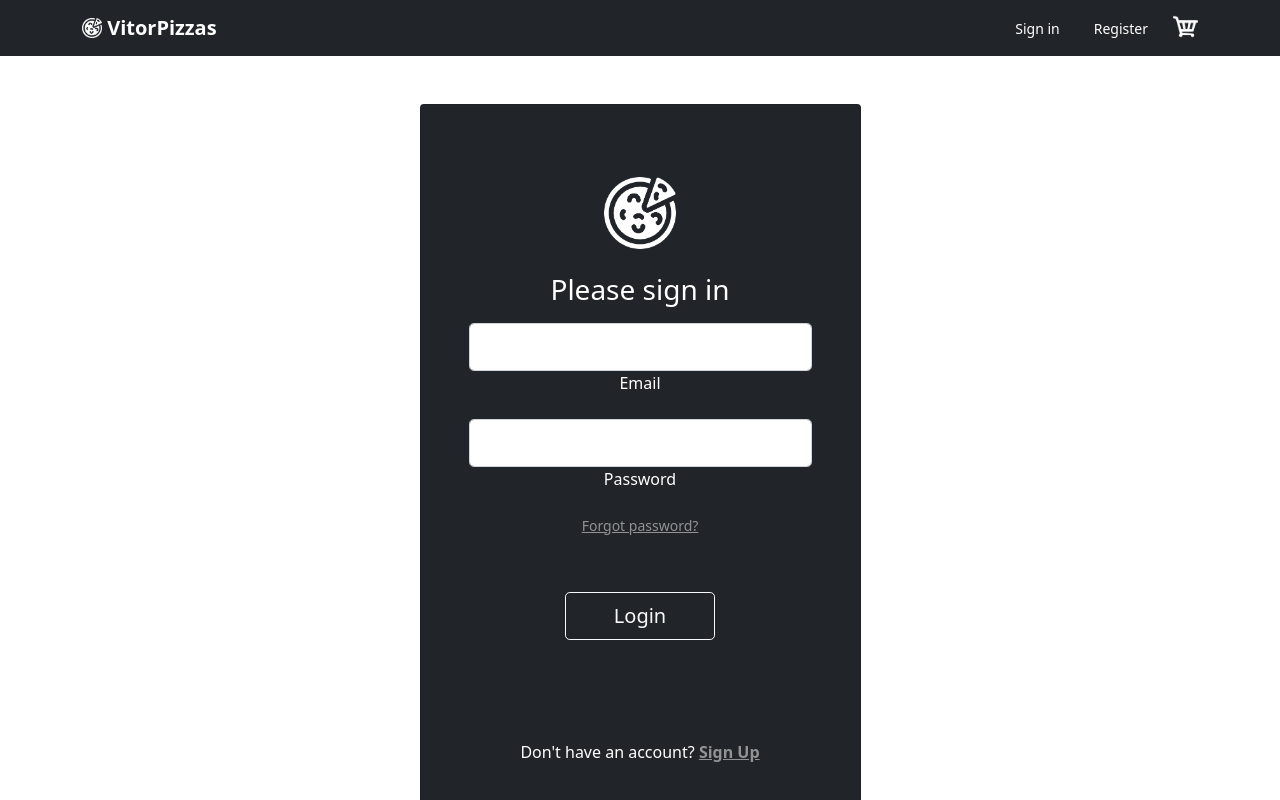
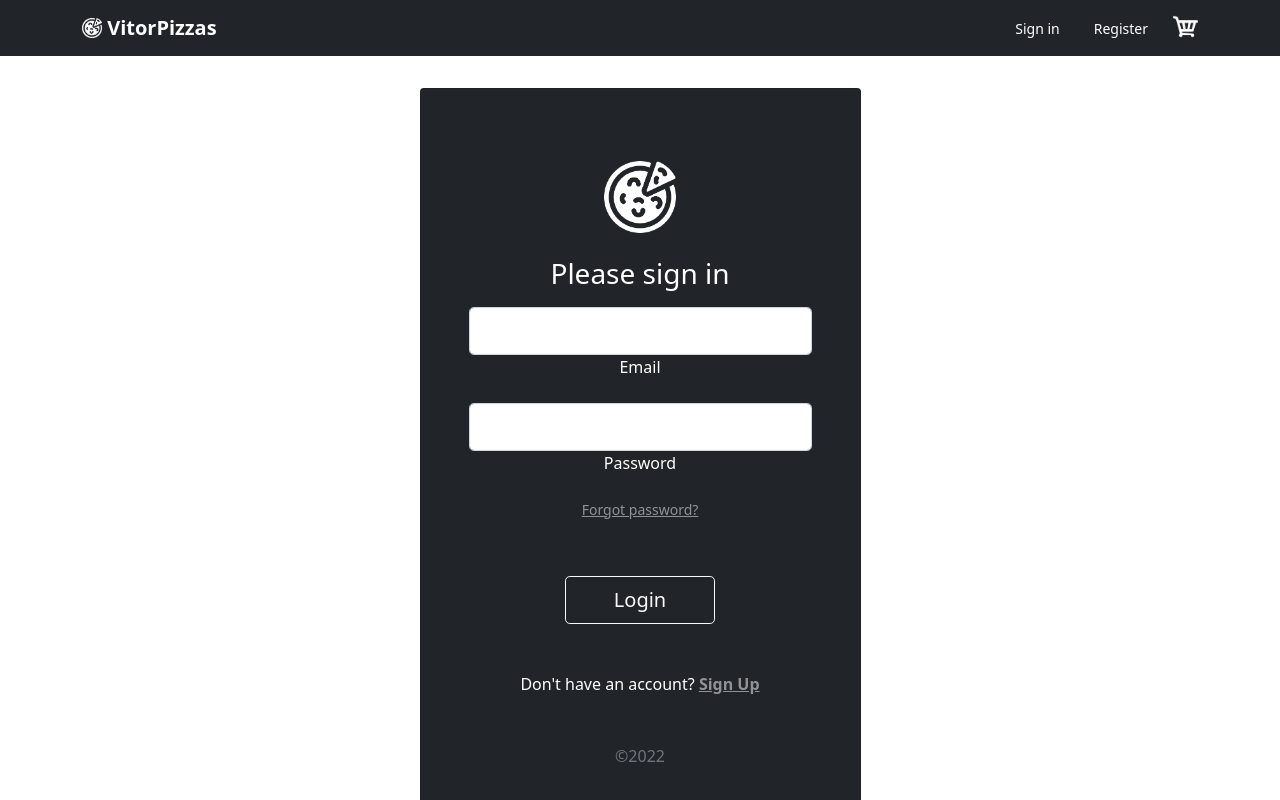
Before and after one commit to lumier189/pizzeria-react, a React (Create React App) app: page /login in a window 1280 px wide. Shown: the top 800 px of the page. Built offline with nearby package versions, Linux system fonts and the light colour scheme.

Commit message:
fix: resizing login page

```diff
--- a/src/pages/cart/index.jsx
+++ b/src/pages/cart/index.jsx
@@ -113,7 +113,8 @@ const handleAlert ={
           )}
            {showAlert.remove && (
             <div className="alert alert-danger text-center fade show" role="alert">
-              item removido do carrinho
+              Item removed from cart
+
             </div>
           )}
         </div>
--- a/src/pages/login/index.jsx
+++ b/src/pages/login/index.jsx
@@ -74,11 +74,11 @@ export function Login() {
 
         </div>
       <div className="">
-        <div className="container ptcd -5">
+        <div className="container ptcd -5 ">
           <div className="row d-flex justify-content-center align-items-center h-100">
-            <div className="col-12 col-md-8 col-lg-6 col-xl-5">
-              <div className="card bg-dark text-white mt-5">
-                <div className="card-body p-5 text-center ">
+            <div className="col-12 col-md-8 col-lg-6 col-xl-5 mt-2">
+              <div className="card bg-dark text-white mt-4">
+                <div className="card-body p-5 text-center">
                   <div className="mb-md-5 mt-md-4">
                     <form className="form-signin" onSubmit={handleSubmit}>
                       <img className="mb-4" src="../img/logo.png" alt="" width="72" height="72" />
@@ -107,11 +107,6 @@ export function Login() {
                       </div>
                       <p className="small mb-5 pb-lg-2"><a className="text-white-50" href="#!">Forgot password?</a></p>
                       <button type="submit" className="btn btn-outline-light btn-lg px-5">Login</button>
-                      <div className="d-flex justify-content-center text-center mt-4 pt-1">
-                        <a href="#!" className="text-white"><i className="fab fa-facebook-f fa-lg"></i></a>
-                        <a href="#!" className="text-white"><i className="fab fa-twitter fa-lg mx-4 px-2"></i></a>
-                        <a href="#!" className="text-white"><i className="fab fa-google fa-lg"></i></a>
-                      </div>
                     </form>
                   </div>
                   <div>
```
